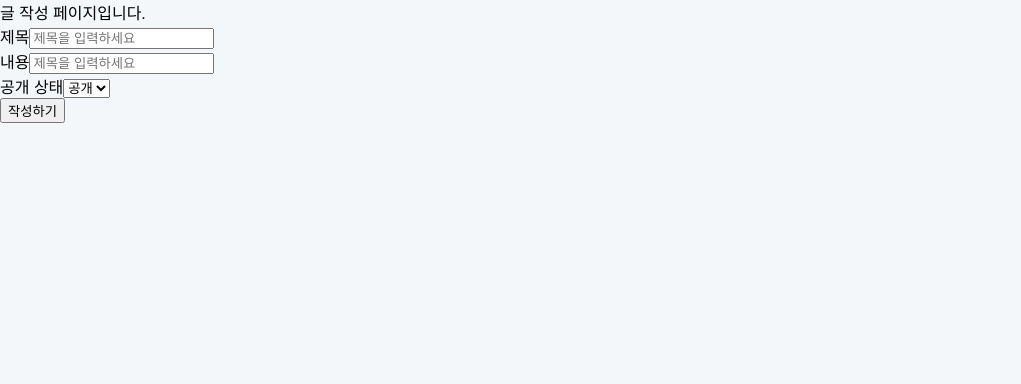
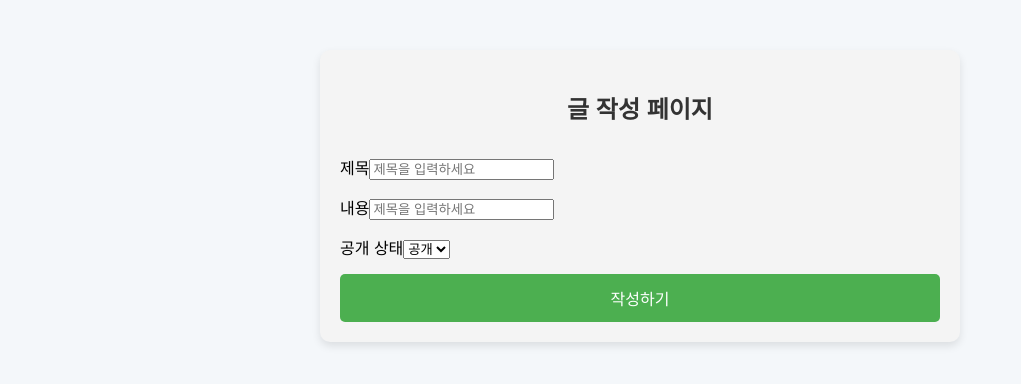
Before and after one commit to kie9400/coffee-qna-board-project-front, a React (Create React App) app: page /boardCreate in a window 1280 px wide. Shown: the top 384 px of the page, without its empty margins (0-1021 px from the left). Built offline with nearby package versions, Linux system fonts and the light colour scheme.

Commit message:
일부 board 작성 수정

```diff
--- a/src/Signup/Login.css
+++ b/src/Signup/Login.css
@@ -17,7 +17,7 @@
   }
 
 .input {
-    width: 100%;
+    width: 93%;
     padding: 10px;
     margin-top: 5px;
     border-radius: 5px;
@@ -28,7 +28,7 @@
     padding: 10px;
     background-color: #4CAF50;
     color: white;
-    width: 108%;
+    width: 100%;
     border: none;
     border-radius: 5px;
     cursor: pointer;
@@ -36,7 +36,7 @@
 
 .signup-button {
     padding: 10px;
-    width: 108%;
+    width: 100%;
     margin-top: 10px;
     background-color: #4CAF50;
     color: white;
--- a/src/Signup/Signup.css
+++ b/src/Signup/Signup.css
@@ -24,23 +24,13 @@
 }
 
 .signup-form .input-group input {
-  width: 100%;
+  width: 100;
   padding: 10px;
   border: 1px solid #ddd;
   border-radius: 5px;
   font-size: 14px;
 }
 
-.signup-form .signup-button {
-  width: 100%;
-  padding: 10px;
-  background-color: #4CAF50;
-  color: white;
-  border: none;
-  border-radius: 5px;
-  cursor: pointer;
-  font-size: 16px;
-}
 
 .signup-form .signup-button:hover {
   background-color: #45a049;
--- a/src/main/Board.js
+++ b/src/main/Board.js
@@ -20,7 +20,7 @@ const Board = () => {
         const token = localStorage.getItem('accessToken');
 
         try {
-          const res = await axiosInstance.get(`/boards?page=${page}&size=10&sort=oldest`, {
+          const res = await axiosInstance.get(`/boards?page=${page}&size=10&sort=`, {
             headers: {
               Authorization: `${token}`,  // JWT 토큰을 헤더에 포함
             },
--- /dev/null
+++ b/src/main/BoardCreate.css
@@ -0,0 +1,76 @@
+.board-create-container {
+    width: 100%;
+    max-width: 600px;
+    margin: 50px auto;
+    padding: 20px;
+    background-color: #f4f4f4;
+    border-radius: 10px;
+    box-shadow: 0 4px 8px rgba(0, 0, 0, 0.1);
+}
+
+.board-create-container h2 {
+    text-align: center;
+    margin-bottom: 30px;
+    font-size: 24px;
+    color: #333;
+}
+
+.board-create-form {
+    display: flex;
+    flex-direction: column;
+}
+
+.board-create-form .input-group {
+    margin-bottom: 20px;
+}
+
+.board-create-form .input-group label {
+    display: block;
+    font-size: 16px;
+    color: #555;
+    margin-bottom: 8px;
+}
+
+.board-create-form .input-group input,
+.board-create-form .input-group select {
+    width: 100%;
+    padding: 10px;
+    font-size: 14px;
+    border: 1px solid #ddd;
+    border-radius: 5px;
+}
+
+.board-create-form .input-group input:focus,
+.board-create-form .input-group select:focus {
+    border-color: #007bff;
+    outline: none;
+}
+
+.board-create-form .button-container {
+    display: flex;
+    justify-content: center;
+    margin-top: 20px;
+}
+
+.board-create-form button {
+    background-color: #4CAF50;
+    color: white;
+    padding: 12px 20px;
+    border: none;
+    border-radius: 5px;
+    font-size: 16px;
+    cursor: pointer;
+    transition: background-color 0.3s ease;
+}
+
+.board-create-form button:hover {
+    background-color: #45a049;
+}
+
+.board-create-form button:active {
+    background-color: #388e3c;
+}
+
+.board-create-form .file-upload {
+    margin-top: 10px;
+}
--- a/src/main/BoardCreate.js
+++ b/src/main/BoardCreate.js
@@ -2,6 +2,7 @@ import React from 'react';
 import { useState } from 'react';
 import axios from 'axios';
 import { useNavigate } from 'react-router-dom';
+import './BoardCreate.css';
 
 const BoardCreate = () => {
     const navigate = useNavigate(); //main page로 이동
@@ -9,7 +10,7 @@ const BoardCreate = () => {
     const [boardInput, setBoardInput] = useState({
         title: "",
         content: "",
-        visibiity: "PUBLIC"
+        visibility: "PUBLIC"
     });
 
     const handleInputChange = (e) => {
@@ -49,10 +50,10 @@ const BoardCreate = () => {
             const res = await axios.post('http://localhost:8080/api/boards', formData, {
                 // 액세스 토큰을 헤더에 포함
                 headers: {
-                    Authorization: `${token}`,
+                    Authorization: `${token}`
                 }
             });
-            alert('게시글 작성완료')
+            alert('게시글 작성완료');
             navigate('/board');
         } catch (error) {
             console.log(error);
@@ -61,9 +62,9 @@ const BoardCreate = () => {
     }
 
     return (
-        <div>
-            글 작성 페이지입니다.
-            <div>
+        <div className='board-create-container'>
+            <h2>글 작성 페이지</h2>
+            <div className='input-group'>
                 <label htmlFor='title'>제목</label>
                 <input
                 id='title'
@@ -73,7 +74,7 @@ const BoardCreate = () => {
                 placeholder='제목을 입력하세요'
                 ></input>
             </div>
-            <div>
+            <div className='input-group'>
                 <label htmlFor='content'>내용</label>
                 <input
                 id='content'
@@ -83,7 +84,7 @@ const BoardCreate = () => {
                 placeholder='제목을 입력하세요'
                 ></input>
             </div>
-            <div>
+            <div className='input-group'>
                 <label htmlFor="visibility">공개 상태</label>
                 <select
                     id="visibility"
@@ -93,7 +94,9 @@ const BoardCreate = () => {
                     <option value="SECRET">비밀</option>
                 </select>
             </div>
-            <button onClick={handleCreate}>작성하기</button>
+            <div className='board-create-form button'>
+                 <button onClick={handleCreate}>작성하기</button>
+            </div>
         </div>
     );
 }
```
